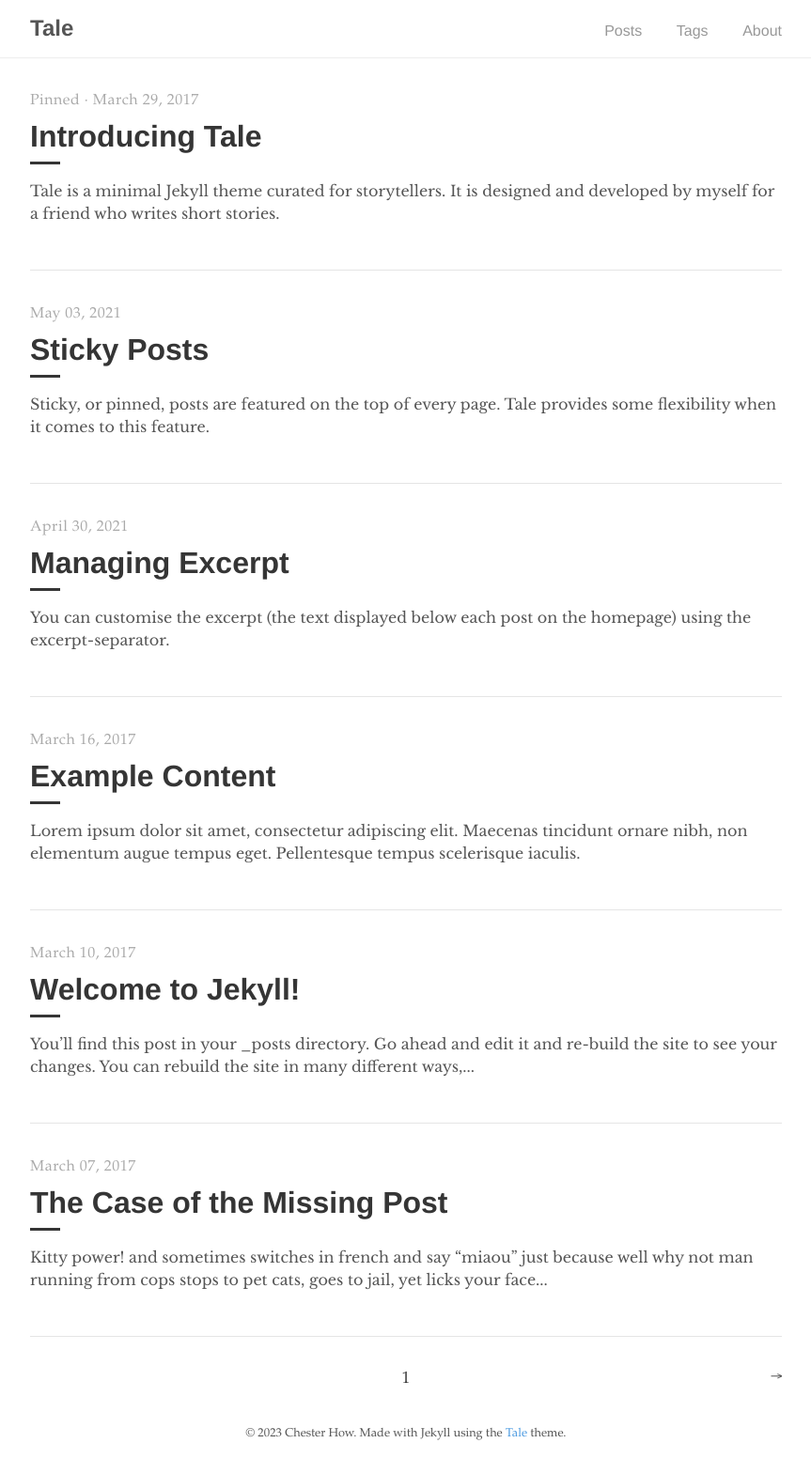
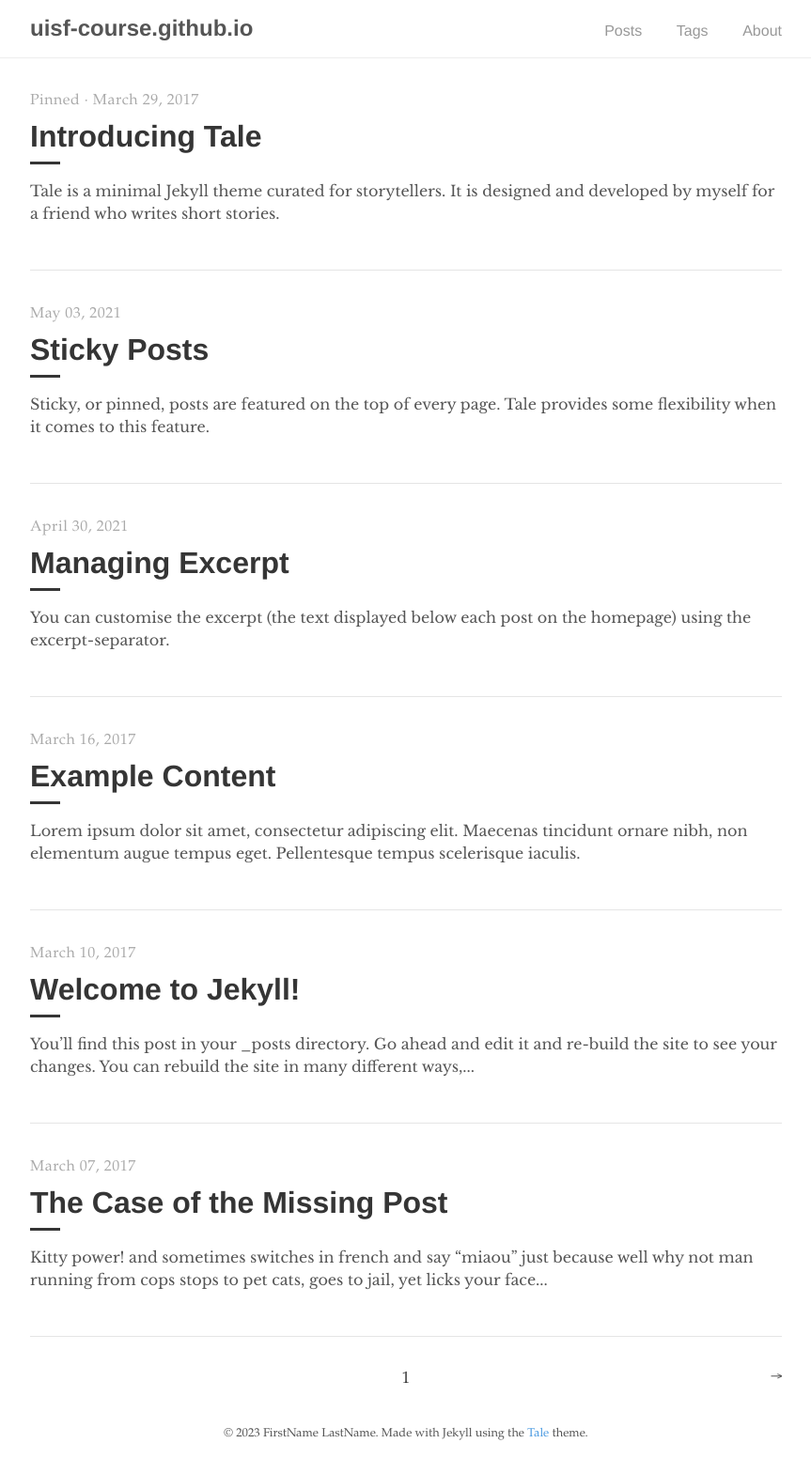
Before and after one commit to uisf-course/uisf-course.github.io, a Jekyll site: the page built from index.html, in a window 1280 px wide. Shown: the whole page at 94% size, without its empty margins (208-1071 px from the left). Built offline with Jekyll 4.4.1, drawn with Linux system fonts in a browser that asks for light colours; Markdown is read by kramdown in place of the engine named in the settings; the list of posts is cut into pages by our own code; part of the change alters nothing that is shown.

Commit message:
Update _config.yml

```diff
--- a/_config.yml
+++ b/_config.yml
@@ -1,41 +1,25 @@
-# Site settings
-title:          Tale
-description:    "Minimal Jekyll theme for storytellers"
-baseurl:        "/tale"
-url:            "https://chesterhow.github.io"
+# Permalinks
+permalink:      /:year-:month-:day/:title
 
-# Google Analytics
-google_analytics: UA—XXXXXXXX-X
+# Setup
+Title:          My Blog
+paginate:       5
 
-# Author
-author:
-  name:         Chester How
-  url:          https://chester.how
-  email:        chesterhow@gmail.com
-
-# Build settings
-markdown:       kramdown
-include:
-  - _pages
+url:            "https://username.github.io"
 
 # Assets
 sass:
   sass_dir:     _sass
-  style:        compressed
+  style:: compressed
 
-# Gems
+# Build settings
+markdown:       cramdown
+
+# About
+author:
+  name:         FirstName LastName
+  email:        example@gmail.com
+
+# Gems -> plugins
 plugins:
-  - jekyll-feed
   - jekyll-paginate
-  - jekyll-seo-tag
-  # - jemoji #Uncomment this to allow emoji in your post
-
-# Permalinks
-permalink:      /:year-:month-:day/:title
-paginate:       5
-
-# Excludes
-exclude: [ Gemfile, Gemfile.lock, tale.gemspec ]
-
-# Disqus (Set to your disqus id)
-disqus:         jekyll-tale
```
